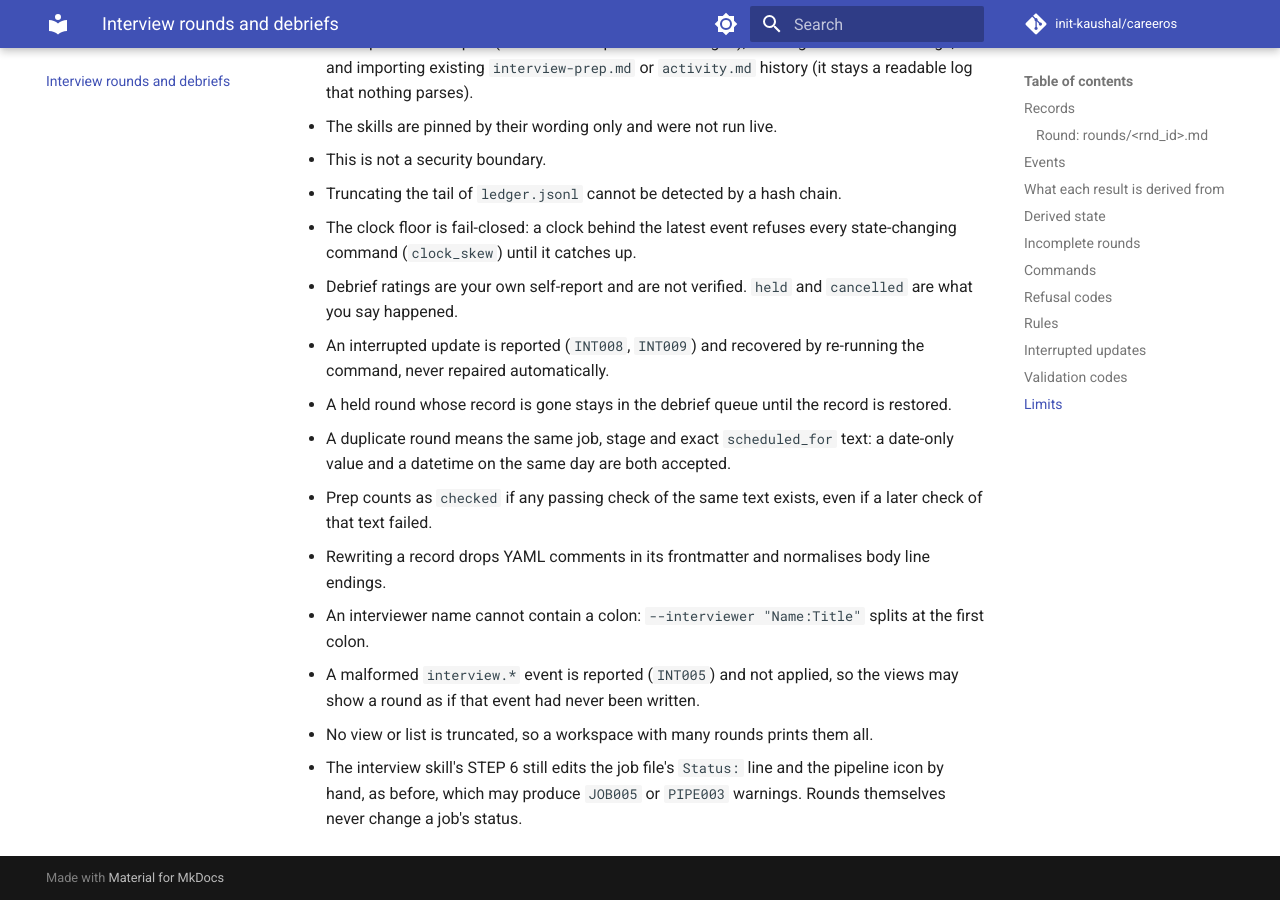
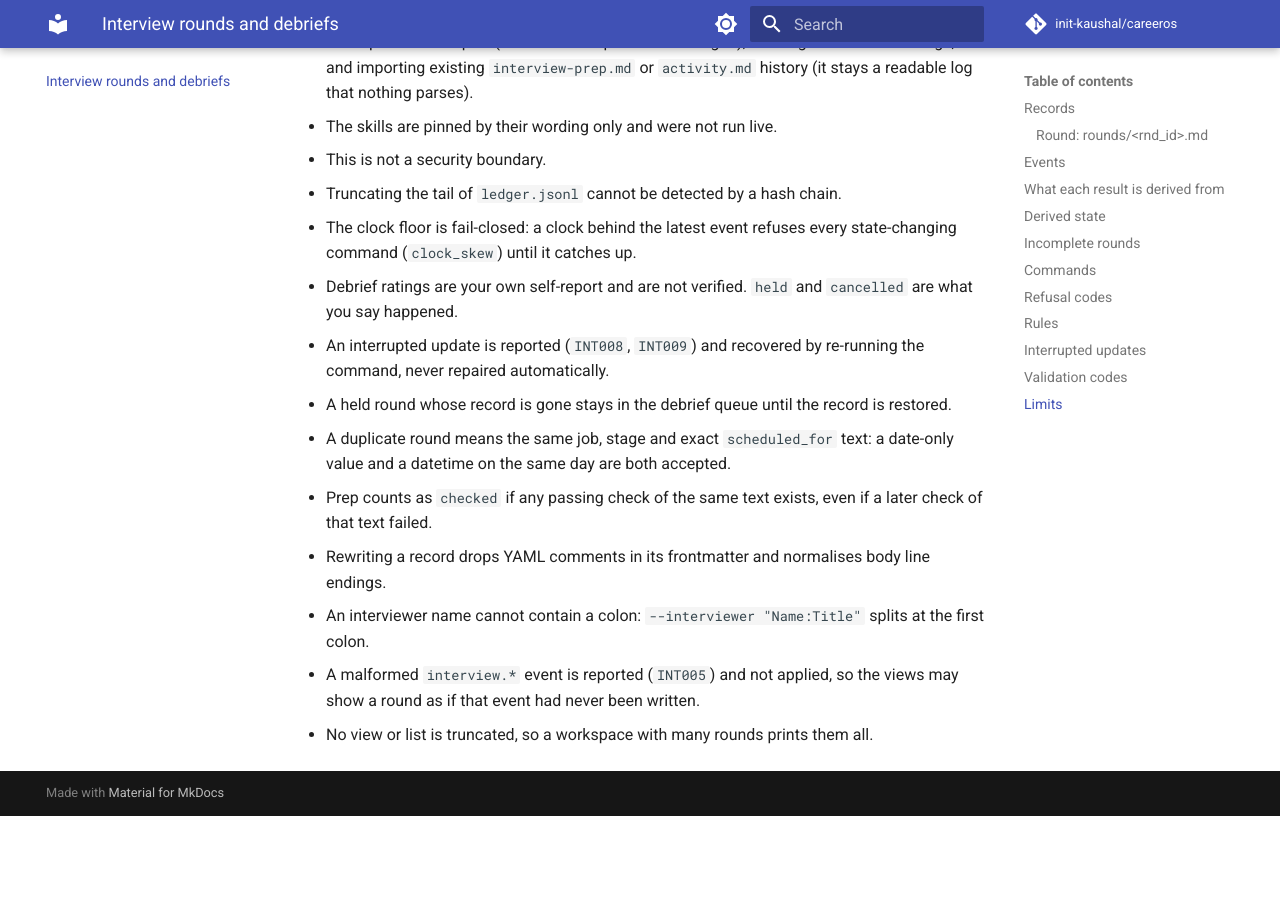
Before and after one commit to init-kaushal/careeros, an MkDocs documentation site: the page built from docs/interviews.md, in a window 1280 px wide and 900 px high, scrolled down 9051 px. Built offline with MkDocs 1.6.1 and Material for MkDocs 9.7.7, drawn with Linux system fonts in a browser that asks for light colours; comment, search, counter and statistics services are not loaded; after the commit the page ends 9867 px from its top, so only the background shows below that.

Commit message:
Interview skill STEP 6 moves the job through careeros transition
The skill no longer edits the job's Status line or jobs/pipeline.md by hand.
It checks the current state, asks the user, runs the transition only on a yes,
and stops on a refusal without --force or a file edit. A skill test pins this;
the parked limit in docs/interviews.md is removed.

Co-Authored-By: Claude Sonnet 5.5 <noreply@anthropic.com>

```diff
--- a/docs/interviews.md
+++ b/docs/interviews.md
@@ -197,4 +197,3 @@ The workspace lock is released when its process dies, so the next command does n
 - An interviewer name cannot contain a colon: `--interviewer "Name:Title"` splits at the first colon.
 - A malformed `interview.*` event is reported (`INT005`) and not applied, so the views may show a round as if that event had never been written.
 - No view or list is truncated, so a workspace with many rounds prints them all.
-- The interview skill's STEP 6 still edits the job file's `Status:` line and the pipeline icon by hand, as before, which may produce `JOB005` or `PIPE003` warnings. Rounds themselves never change a job's status.
```
Also changed, not shown: careeros/templates/workspace/.claude/skills/interview/SKILL.md (+1 -3 lines), 1 other file.
